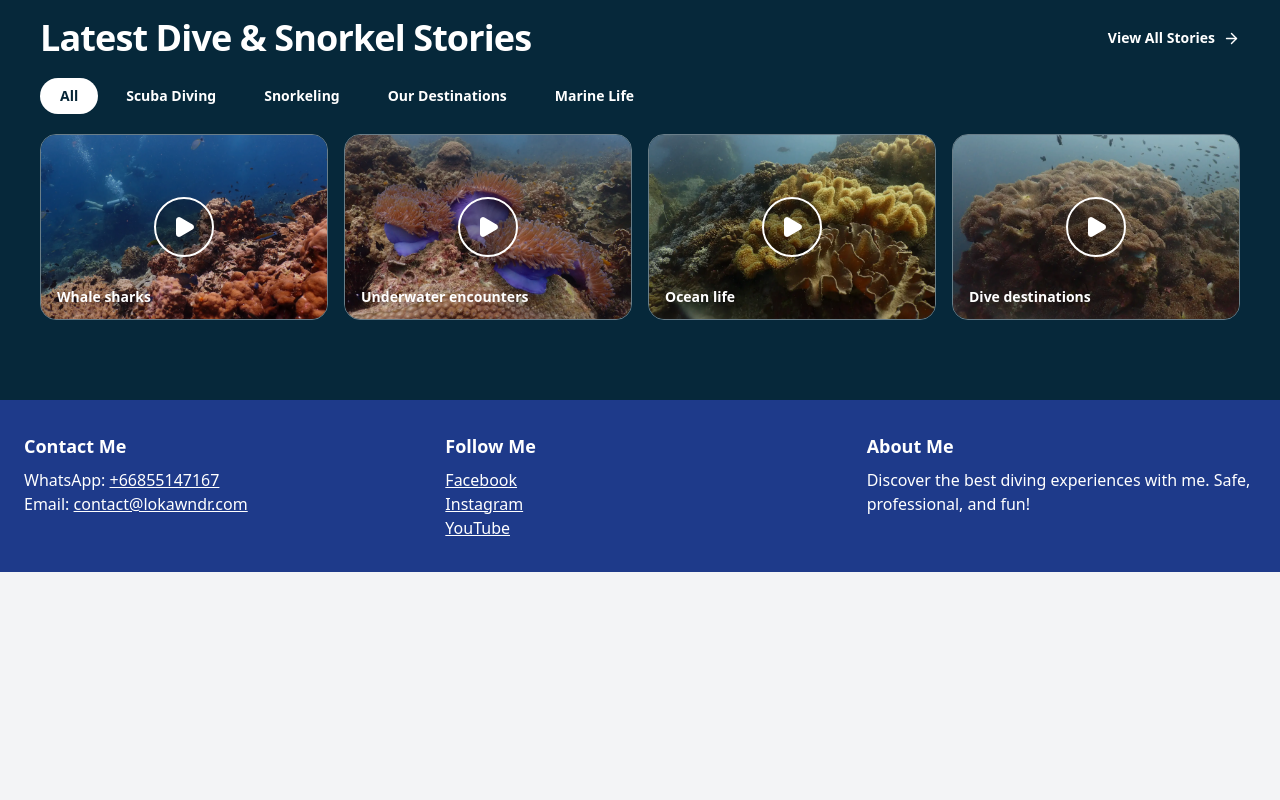
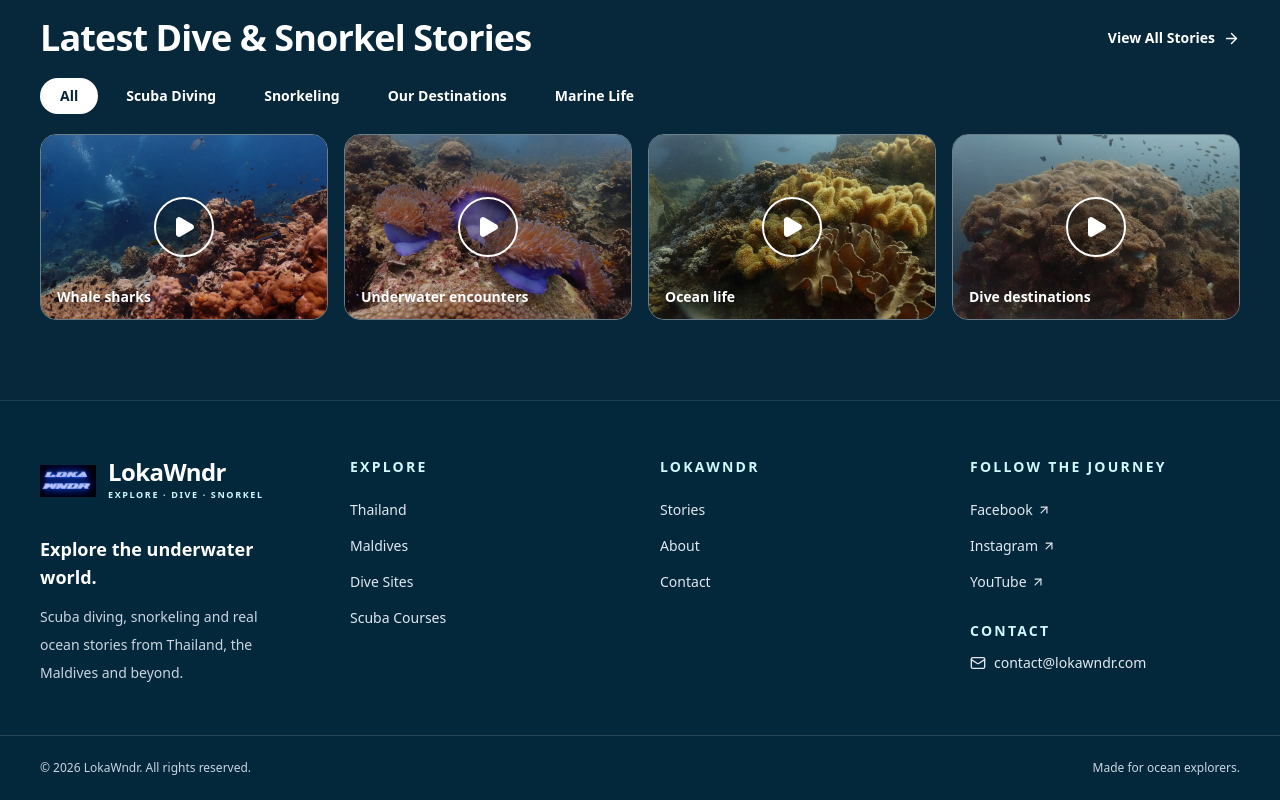
Before and after one commit to Tommysons/diving, a Next.js app: page / in a window 1280 px wide. Shown: the part 1142-1942 px from the top of the page. Before the commit the page ends 1714 px from the top, so only its background shows below. Built offline with nearby package versions, Linux system fonts and the light colour scheme.

Commit message:
style: match LokaWndr footer to ocean navbar

```diff
--- a/src/components/Footer.tsx
+++ b/src/components/Footer.tsx
@@ -1,83 +1,123 @@
 'use client'
+
+import Link from 'next/link'
+import Image from 'next/image'
+import { usePathname } from 'next/navigation'
+import { Mail, ArrowUpRight } from 'lucide-react'
 import { contacts } from '../lib/data'
-import { usePathname } from 'next/navigation'
 
 export default function Footer() {
   const pathname = usePathname() || '/'
-  const locale = pathname.startsWith('/ru') ? 'ru' : 'en'
+  const ru = pathname.startsWith('/ru')
+  const locale = ru ? 'ru' : 'en'
+  const base = ru ? '/ru' : ''
+  const currentContacts = contacts[locale]
+  const t = ru
+    ? {
+        tagline: 'Открывайте подводный мир вместе с нами.',
+        description: 'Дайвинг, снорклинг и настоящие истории об океане из Таиланда, Мальдив и других уголков мира.',
+        explore: 'Исследовать',
+        thailand: 'Таиланд',
+        maldives: 'Мальдивы',
+        diveSites: 'Дайв-сайты',
+        courses: 'Курсы дайвинга',
+        stories: 'Истории',
+        about: 'О нас',
+        contact: 'Контакты',
+        follow: 'Мы в соцсетях',
+        rights: 'Все права защищены.',
+        made: 'Создано для тех, кто любит океан.',
+      }
+    : {
+        tagline: 'Explore the underwater world.',
+        description: 'Scuba diving, snorkeling and real ocean stories from Thailand, the Maldives and beyond.',
+        explore: 'Explore',
+        thailand: 'Thailand',
+        maldives: 'Maldives',
+        diveSites: 'Dive Sites',
+        courses: 'Scuba Courses',
+        stories: 'Stories',
+        about: 'About',
+        contact: 'Contact',
+        follow: 'Follow the Journey',
+        rights: 'All rights reserved.',
+        made: 'Made for ocean explorers.',
+      }
 
-  const translations = {
-    en: {
-      contact: 'Contact Me',
-      phone: 'WhatsApp',
-      email: 'Email',
-      // address: 'Address',
-      follow: 'Follow Me',
-      about: 'About Me',
-      aboutText:
-        'Discover the best diving experiences with me. Safe, professional, and fun!',
-    },
-    ru: {
-      contact: 'Свяжитесь со мной',
-      phone: 'WhatsApp',
-      email: 'Эл. почта',
-      // address: 'Адрес',
-      follow: 'Я в социальных сетях',
-      about: 'Обо мне',
-      aboutText:
-        'Откройте для себя лучшие дайвинг-приключения со мной. Безопасно, профессионально и весело!',
-    },
-  }
-
-  const t = translations[locale]
-  const currentContacts = contacts[locale] // ✅ pick correct locale
+  const exploreLinks = [
+    { label: t.thailand, href: base + '/destinations/thailand' },
+    { label: t.maldives, href: base + '/destinations/maldives' },
+    { label: t.diveSites, href: base + '/divesites' },
+    { label: t.courses, href: base + '/scubadivingcourses' },
+  ]
+  const moreLinks = [
+    { label: t.stories, href: base + '/blog' },
+    { label: t.about, href: base + '/aboutme' },
+    { label: t.contact, href: base + '/contact' },
+  ]
 
   return (
-    <footer className='bg-blue-900 text-white py-8 px-6 '>
-      <div className='max-w-7xl mx-auto grid grid-cols-1 sm:grid-cols-3 gap-8'>
-        {/* Contact Section */}
-        <div>
-          <h3 className='font-bold text-lg mb-2'>{t.contact}</h3>
-          <p>
-            {t.phone}:{' '}
-            <a href={`tel:${currentContacts.phone}`} className='underline'>
-              {currentContacts.phone}
-            </a>
-          </p>
-          <p>
-            {t.email}:{' '}
-            <a href={`mailto:${currentContacts.email}`} className='underline'>
-              {currentContacts.email}
-            </a>
-          </p>
-          {/* <p>
-            {t.address}: {currentContacts.address}
-          </p> */}
+    <footer className='border-t border-white/10 bg-[#03283b] text-white'>
+      <div className='mx-auto grid max-w-[1480px] gap-10 px-6 pb-12 pt-14 md:grid-cols-2 md:px-10 lg:grid-cols-4'>
+        <div className='lg:pr-8'>
+          <Link href={base || '/'} className='inline-flex items-center gap-3' aria-label='LokaWndr home'>
+            <Image src='/images/logo.png' alt='' width={56} height={48} className='h-12 w-14 object-contain' />
+            <span>
+              <strong className='block text-2xl font-extrabold leading-none tracking-tight'>LokaWndr</strong>
+              <small className='mt-1 block text-[9px] font-bold tracking-[0.18em] text-cyan-100'>EXPLORE · DIVE · SNORKEL</small>
+            </span>
+          </Link>
+          <p className='mt-6 text-lg font-semibold'>{t.tagline}</p>
+          <p className='mt-3 max-w-xs text-sm leading-7 text-slate-300'>{t.description}</p>
         </div>
 
-        {/* Social Section */}
         <div>
-          <h3 className='font-bold text-lg mb-2'>{t.follow}</h3>
-          <ul>
-            {currentContacts.socialLinks.map(({ platform, url }) => (
-              <li key={platform}>
-                <a
-                  href={url}
-                  target='_blank'
-                  rel='noreferrer'
-                  className='underline hover:text-yellow-400'
-                >
-                  {platform}
-                </a>
+          <h2 className='mb-5 text-sm font-bold uppercase tracking-[0.16em] text-cyan-100'>{t.explore}</h2>
+          <ul className='space-y-3'>
+            {exploreLinks.map(item => (
+              <li key={item.href}>
+                <Link href={item.href} className='text-sm text-slate-200 transition hover:text-white hover:underline'>
+                  {item.label}
+                </Link>
               </li>
             ))}
           </ul>
         </div>
 
-        {/* About Section */}
         <div>
-          <h3 className='font-bold text-lg mb-2'>{t.about}</h3>
-          <p>{t.aboutText}</p>
+          <h2 className='mb-5 text-sm font-bold uppercase tracking-[0.16em] text-cyan-100'>LokaWndr</h2>
+          <ul className='space-y-3'>
+            {moreLinks.map(item => (
+              <li key={item.href}>
+                <Link href={item.href} className='text-sm text-slate-200 transition hover:text-white hover:underline'>
+                  {item.label}
+                </Link>
+              </li>
+            ))}
+          </ul>
+        </div>
+
+        <div>
+          <h2 className='mb-5 text-sm font-bold uppercase tracking-[0.16em] text-cyan-100'>{t.follow}</h2>
+          <ul className='space-y-3'>
+            {currentContacts.socialLinks.map(({ platform, url }) => (
+              <li key={platform}>
+                <a href={url} target='_blank' rel='noopener noreferrer' className='inline-flex items-center gap-1 text-sm text-slate-200 transition hover:text-white'>
+                  {platform}<ArrowUpRight size={14} aria-hidden='true' />
+                </a>
+              </li>
+            ))}
+          </ul>
+          <h2 className='mb-3 mt-7 text-sm font-bold uppercase tracking-[0.16em] text-cyan-100'>{t.contact}</h2>
+          <a href={`mailto:${currentContacts.email}`} className='inline-flex items-center gap-2 break-all text-sm text-slate-200 transition hover:text-white'>
+            <Mail size={16} aria-hidden='true' />{currentContacts.email}
+          </a>
+        </div>
+      </div>
+      <div className='border-t border-white/15'>
+        <div className='mx-auto flex max-w-[1480px] flex-col justify-between gap-3 px-6 py-6 text-xs text-slate-300 md:flex-row md:items-center md:px-10'>
+          <span>© {new Date().getFullYear()} LokaWndr. {t.rights}</span>
+          <span>{t.made}</span>
         </div>
       </div>
     </footer>
```
